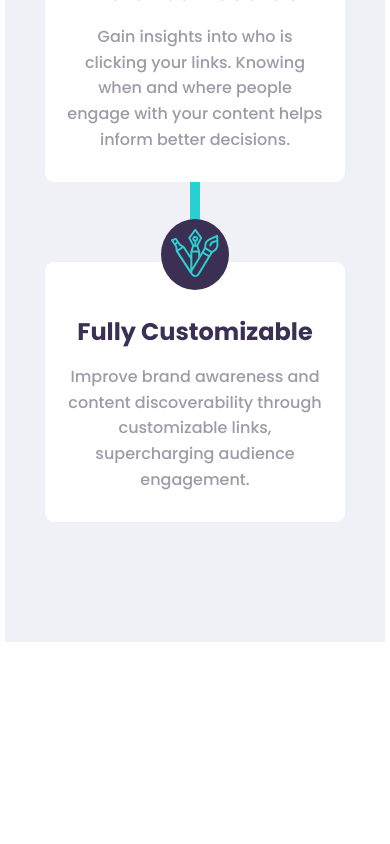
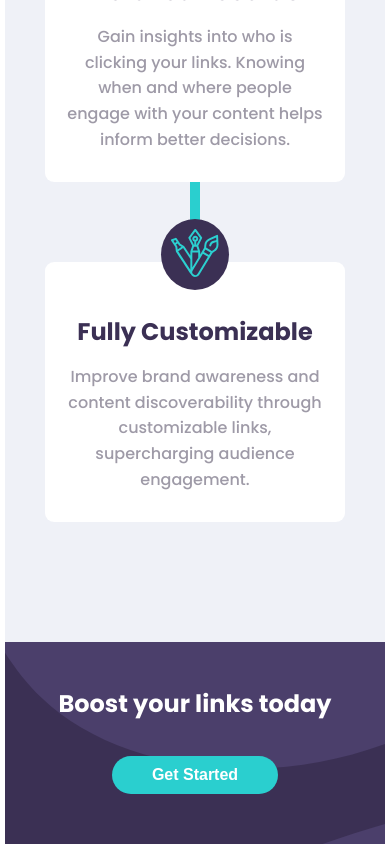
Before and after one commit to Abhishek-201099/url-shortener, a React (Vite) app: page / in a window 390 px wide. Shown: the part 1660-2504 px from the top of the page. Before the commit the page ends 2302 px from the top, so only its background shows below. Built offline with nearby package versions, Linux system fonts and the light colour scheme.

Commit message:
Added CTA section and added styling for responsive

```diff
--- a/src/App.jsx
+++ b/src/App.jsx
@@ -1,3 +1,4 @@
+import Cta from "./components/Cta";
 import Header from "./components/Header";
 import Hero from "./components/Hero";
 import Shortener from "./components/Shortener";
@@ -11,6 +12,7 @@ export default function App() {
         <Hero />
         <Shortener />
         <Stats />
+        <Cta />
       </main>
     </div>
   );
--- /dev/null
+++ b/src/components/Cta.jsx
@@ -0,0 +1,10 @@
+export default function Cta() {
+  return (
+    <section className="section-cta">
+      <div className="cta-container">
+        <h2 className="cta-heading">Boost your links today</h2>
+        <button className="cta-btn">Get Started</button>
+      </div>
+    </section>
+  );
+}
--- a/src/styles.css
+++ b/src/styles.css
@@ -514,6 +514,51 @@ body {
 
 /*********************************/
 /*********************************/
+/* SECTION CTA */
+/*********************************/
+
+.section-cta {
+  background-image: url("/bg-boost-desktop.svg");
+  background-color: var(--color-primary-2);
+  background-size: cover;
+}
+
+.cta-container {
+  width: 40%;
+  margin: 0 auto;
+  padding: 4rem 2rem;
+
+  display: flex;
+  flex-direction: column;
+  align-items: center;
+  gap: 4rem;
+}
+
+.cta-container .cta-heading {
+  font-size: 3.6rem;
+  color: #fff;
+}
+
+.cta-container .cta-btn {
+  border: none;
+  padding: 1rem 4rem;
+  font-size: 2rem;
+  background-color: var(--color-primary-1);
+  border-radius: 2rem;
+  color: #fff;
+  font-weight: 700;
+  transition: all 0.3s;
+  cursor: pointer;
+}
+
+.cta-container .cta-btn:hover {
+  background-color: var(--color-primary-2);
+}
+
+/*********************************/
+
+/*********************************/
+/*********************************/
 /* MEDIA QUERIES */
 /*********************************/
 
@@ -655,22 +700,12 @@ body {
   .stats-item .stats-item-description {
     font-size: 1.4rem;
   }
+
+  .cta-container {
+    width: 50%;
+  }
 }
 
-/*
-.section-stats
-.stats-header
-
-
-.stats-item
-.stats-item:nth-child(3
-.stats-item:last-child
-
-
-.stats-items .stats-bars
- */
-
-/* MAKE RESPONSIVE FROM HERE ONWARDS */
 /* lg */
 @media (max-width: 1024px) {
   .container {
@@ -777,6 +812,18 @@ body {
   .stats-items .stats-bars {
     height: 0.8rem;
     transform: translateY(3rem);
+  }
+
+  .cta-container {
+    width: 70%;
+  }
+
+  .cta-container .cta-heading {
+    font-size: 3rem;
+  }
+
+  .cta-container .cta-btn {
+    font-size: 1.8rem;
   }
 }
 
@@ -889,9 +936,15 @@ body {
   .stats-item:last-child {
     transform: translateY(4rem);
   }
+
+  .cta-container .cta-heading {
+    font-size: 2.4rem;
+  }
+
+  .cta-container .cta-btn {
+    font-size: 1.6rem;
+  }
 }
-
-/* FIX RESPONSIVENESS FROM HERE ONWARDS */
 
 /* sm */
 @media (max-width: 640px) {
@@ -1030,6 +1083,11 @@ body {
   .stats-item .stats-item-heading {
     margin-bottom: 2rem;
   }
+
+  .section-cta {
+    background-image: url("/bg-boost-mobile.svg");
+    background-size: cover;
+  }
 }
 
 /* xs */
@@ -1095,4 +1153,12 @@ body {
   .stats-item .stats-item-description {
     font-size: 1.6rem;
   }
+
+  .section-cta {
+    padding: 1rem 0;
+  }
+
+  .cta-container {
+    width: 100%;
+  }
 }
```
